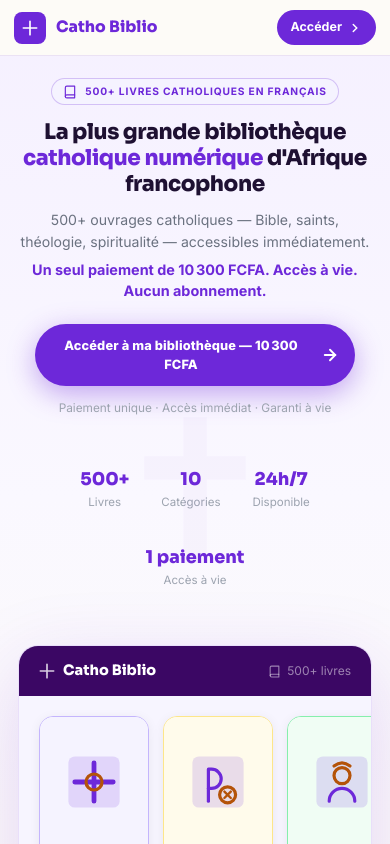
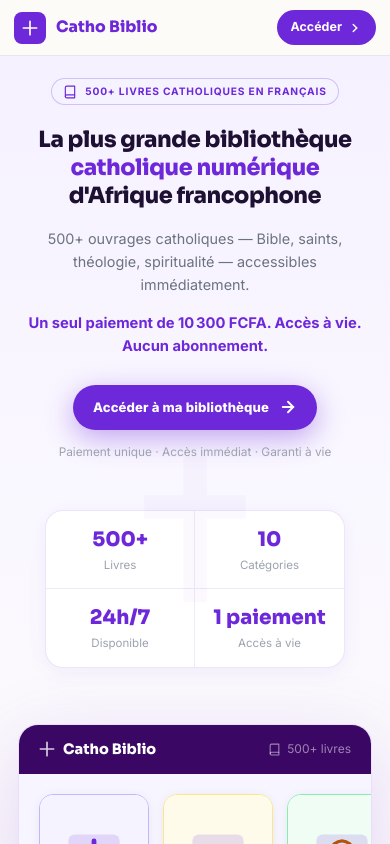
Before and after one commit to jmanelink1-cpu/catho-biblio, a Next.js app: page / in a window 390 px wide. Shown: the top 844 px of the page. Built offline with nearby package versions, Linux system fonts and the light colour scheme.

Commit message:
fix(mobile): single-line CTA buttons, better hero spacing, clean 2x2 stats card

```diff
--- a/app/page.tsx
+++ b/app/page.tsx
@@ -152,23 +152,30 @@
           .cb-hero      { padding-top: 78px !important; padding-bottom: 40px !important; padding-left: 18px !important; padding-right: 18px !important; }
           .cb-section   { padding-top: 48px !important; padding-bottom: 48px !important; padding-left: 18px !important; padding-right: 18px !important; }
 
-          /* Typography */
-          .cb-h1        { font-size: 1.5rem !important; line-height: 1.2 !important; margin-bottom: 12px !important; }
+          /* Typography — generous vertical rhythm */
+          .cb-h1        { font-size: 1.55rem !important; line-height: 1.25 !important; margin-bottom: 18px !important; }
           .cb-h2        { font-size: 1.25rem !important; margin-bottom: 8px !important; }
           .cb-eyebrow   { font-size: .68rem !important; margin-bottom: 8px !important; }
-          .cb-badge     { font-size: .64rem !important; padding: 5px 11px !important; margin-bottom: 14px !important; }
-          .cb-lead      { font-size: .88rem !important; line-height: 1.55 !important; margin-bottom: 6px !important; }
-          .cb-lead-2    { font-size: .9rem !important; margin-bottom: 22px !important; }
+          .cb-badge     { font-size: .64rem !important; padding: 5px 11px !important; margin-bottom: 20px !important; }
+          .cb-lead      { font-size: .9rem !important; line-height: 1.6 !important; margin-bottom: 16px !important; }
+          .cb-lead-2    { font-size: .92rem !important; margin-bottom: 28px !important; }
           .cb-sub       { font-size: .85rem !important; margin-bottom: 28px !important; }
 
-          /* Buttons */
-          .cb-herobtn   { width: 100% !important; max-width: 320px; margin-left: auto !important; margin-right: auto !important; padding: 13px 20px !important; font-size: .85rem !important; }
+          /* Buttons — always single line */
+          .cb-herobtn   { width: auto !important; max-width: 92%; margin-left: auto !important; margin-right: auto !important; padding: 14px 26px !important; font-size: .9rem !important; white-space: nowrap !important; }
           .cb-microcopy { font-size: .74rem !important; }
+
+          /* Stats grid — clean 2x2 */
+          .cb-social      { grid-template-columns: 1fr 1fr !important; max-width: 300px !important; padding: 0 !important; }
+          .cb-social-item { border-right: none !important; padding: 14px 6px !important; }
+          .cb-social-item:nth-child(odd)  { border-right: 1px solid rgba(109,40,217,0.1) !important; }
+          .cb-social-item:nth-child(1),
+          .cb-social-item:nth-child(2)    { border-bottom: 1px solid rgba(109,40,217,0.1) !important; }
 
           /* Grids & cards */
           .cb-grid-4    { grid-template-columns: repeat(2, 1fr) !important; gap: 16px !important; }
           .cb-card      { padding: 20px !important; }
-          .cb-statval   { font-size: 1.1rem !important; }
+          .cb-statval   { font-size: 1.25rem !important; }
           .cb-statlabel { font-size: .72rem !important; }
 
           /* Pricing */
@@ -180,9 +187,9 @@
         }
         @media (max-width: 420px) {
           .cb-navcta-price { display: none; }
-          .cb-h1        { font-size: 1.35rem !important; }
+          .cb-h1        { font-size: 1.4rem !important; }
           .cb-bigprice  { font-size: 2.2rem !important; }
-          .cb-herobtn   { font-size: .8rem !important; padding: 12px 16px !important; }
+          .cb-herobtn   { font-size: .82rem !important; padding: 13px 20px !important; }
           .cb-grid-4    { gap: 12px !important; }
         }
       `}</style>
@@ -270,11 +277,11 @@
             display: 'inline-flex', alignItems: 'center', justifyContent: 'center', gap: 10,
             background: V, color: '#fff', padding: '16px 40px',
             borderRadius: 999, fontSize: '1rem', fontWeight: 800,
-            textDecoration: 'none',
+            textDecoration: 'none', whiteSpace: 'nowrap',
             boxShadow: '0 8px 28px rgba(109,40,217,0.4)',
             letterSpacing: '0.01em', textAlign: 'center'
           }}>
-            Accéder à ma bibliothèque — {price} FCFA
+            Accéder à ma bibliothèque
             <div style={{ width: 18, height: 18, flexShrink: 0 }}><I.Arrow /></div>
           </Link>
           <p className="cb-microcopy" style={{ fontSize: '.82rem', color: '#9CA3AF' }}>
@@ -282,12 +289,21 @@
           </p>
         </div>
 
-        {/* Social proof */}
-        <div style={{ display: 'flex', justifyContent: 'center', gap: 32, flexWrap: 'wrap', marginBottom: 56 }}>
-          {[['500+','Livres'],['10','Catégories'],['24h/7','Disponible'],['1 paiement','Accès à vie']].map(([v,l]) => (
-            <div key={l} style={{ textAlign: 'center' }}>
-              <div className="cb-statval" style={{ fontFamily: "'Sora', sans-serif", fontWeight: 800, fontSize: '1.4rem', color: V }}>{v}</div>
-              <div className="cb-statlabel" style={{ fontSize: '.8rem', color: '#9CA3AF', marginTop: 2 }}>{l}</div>
+        {/* Social proof — clean card grid */}
+        <div className="cb-social" style={{
+          maxWidth: 520, margin: '0 auto 56px',
+          display: 'grid', gridTemplateColumns: 'repeat(4, 1fr)',
+          background: '#fff', borderRadius: 18, padding: '20px 12px',
+          border: '1px solid rgba(109,40,217,0.12)',
+          boxShadow: '0 4px 20px rgba(109,40,217,0.06)'
+        }}>
+          {[['500+','Livres'],['10','Catégories'],['24h/7','Disponible'],['1 paiement','Accès à vie']].map(([v,l], i) => (
+            <div key={l} className="cb-social-item" style={{
+              textAlign: 'center',
+              borderRight: i < 3 ? '1px solid rgba(109,40,217,0.1)' : 'none'
+            }}>
+              <div className="cb-statval" style={{ fontFamily: "'Sora', sans-serif", fontWeight: 800, fontSize: '1.35rem', color: V, whiteSpace: 'nowrap' }}>{v}</div>
+              <div className="cb-statlabel" style={{ fontSize: '.78rem', color: '#9CA3AF', marginTop: 2 }}>{l}</div>
             </div>
           ))}
         </div>
@@ -561,11 +577,11 @@
               background: '#fff', color: V,
               padding: '18px 32px', borderRadius: 999,
               fontSize: '1rem', fontWeight: 900,
-              textDecoration: 'none', fontFamily: "'Sora', sans-serif",
+              textDecoration: 'none', fontFamily: "'Sora', sans-serif", whiteSpace: 'nowrap',
               boxShadow: '0 4px 20px rgba(0,0,0,0.2)',
               letterSpacing: '0.01em', textAlign: 'center'
             }}>
-              Accéder à ma bibliothèque — {price} FCFA
+              Commencer ma lecture
               <div style={{ width: 18, height: 18, flexShrink: 0 }}><I.Arrow /></div>
             </Link>
 
@@ -677,21 +693,21 @@
           <span style={{ color: '#FDE68A' }}>Un seul paiement pour toujours.</span>
         </h2>
 
-        <p style={{ color: 'rgba(255,255,255,.65)', maxWidth: 440, margin: '0 auto 40px', fontSize: '1.05rem', lineHeight: 1.7 }}>
+        <p className="cb-sub" style={{ color: 'rgba(255,255,255,.65)', maxWidth: 440, margin: '0 auto 40px', fontSize: '1.05rem', lineHeight: 1.7 }}>
           Rejoignez des milliers de catholiques qui nourrissent leur foi chaque jour grâce à Catho Biblio.
         </p>
 
-        <Link href="/auth/register" style={{
-          display: 'inline-flex', alignItems: 'center', gap: 12,
+        <Link href="/auth/register" className="cb-herobtn" style={{
+          display: 'inline-flex', alignItems: 'center', justifyContent: 'center', gap: 12,
           background: 'linear-gradient(135deg, #D97706, #F59E0B)',
           color: '#fff', padding: '20px 48px', borderRadius: 999,
           fontSize: '1.05rem', fontWeight: 900, textDecoration: 'none',
-          fontFamily: "'Sora', sans-serif",
+          fontFamily: "'Sora', sans-serif", whiteSpace: 'nowrap',
           boxShadow: '0 8px 32px rgba(0,0,0,0.35)',
           letterSpacing: '0.01em'
         }}>
-          Accéder à ma bibliothèque — {price} FCFA
-          <div style={{ width: 20, height: 20 }}><I.Arrow /></div>
+          Accéder à ma bibliothèque
+          <div style={{ width: 20, height: 20, flexShrink: 0 }}><I.Arrow /></div>
         </Link>
 
         <p style={{ color: 'rgba(255,255,255,.4)', fontSize: '.8rem', marginTop: 16 }}>
```
